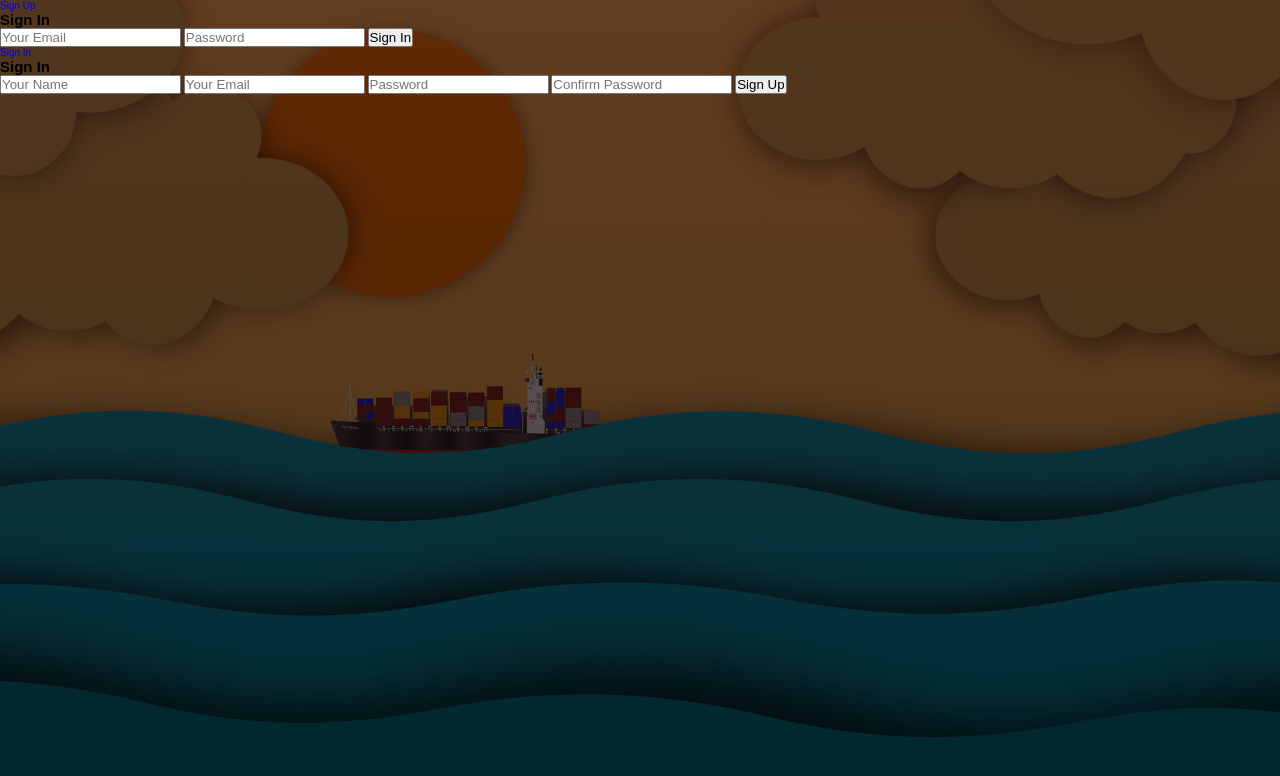
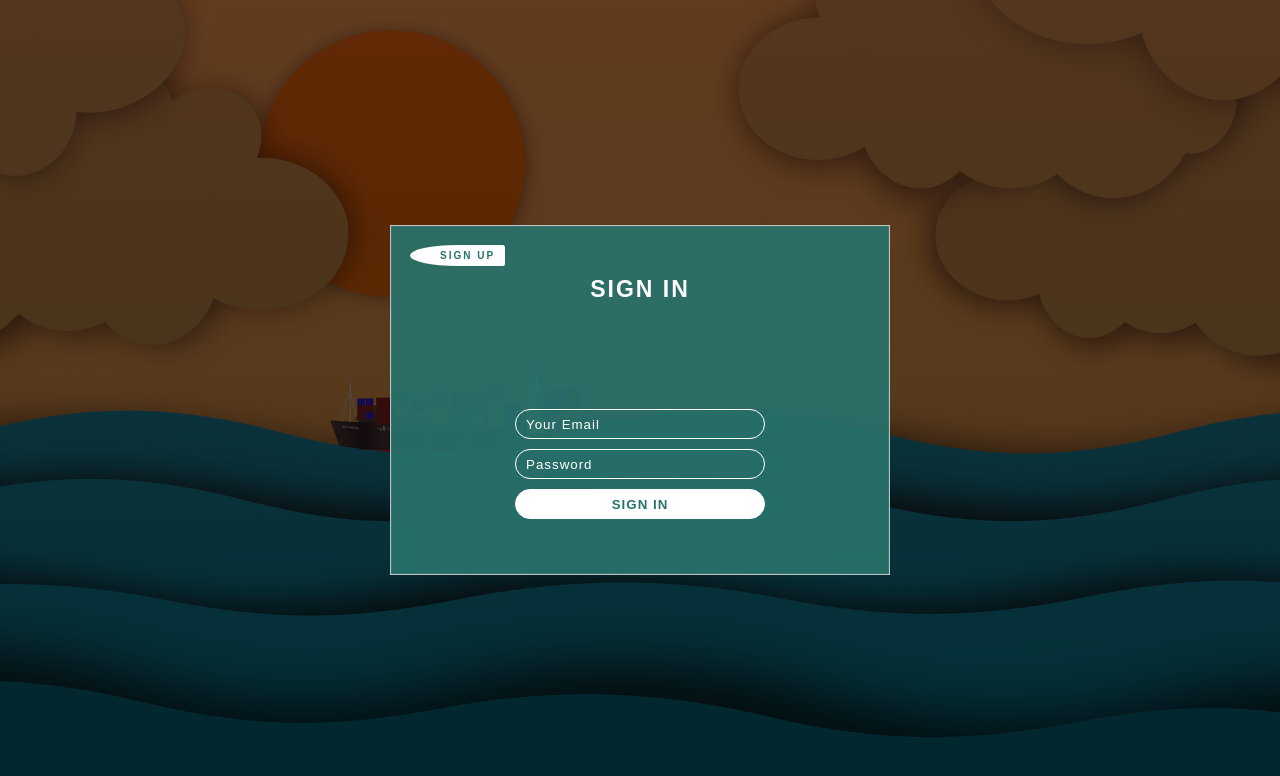
Before and after one commit to soeweiyan-phyo/3d-forms, a plain HTML site: page index.html in a window 1280 px wide. Drawn offline with Linux system fonts and the light colour scheme.

Commit message:
Styling signin form

```diff
--- a/index.html
+++ b/index.html
@@ -18,7 +18,8 @@
             <input type="submit" value="Sign In" />
           </div>
         </form>
-        <form class="signup-form">
+
+        <!-- <form class="signup-form">
           <a href="#" class="signin-btn">Sign In</a>
           <h2>Sign In</h2>
           <div class="inputs-wrapper">
@@ -28,7 +29,7 @@
             <input type="password" placeholder="Confirm Password" />
             <input type="submit" value="Sign Up" />
           </div>
-        </form>
+        </form> -->
       </div>
     </div>
     <script src="script.js"></script>
--- a/style.css
+++ b/style.css
@@ -17,3 +17,77 @@ html {
     url(images/bg.png) center no-repeat;
   background-size: cover;
 }
+
+.forms-wrapper {
+  position: absolute;
+  top: 50%;
+  left: 50%;
+  transform: translate(-50%, -50%);
+}
+
+.forms-wrapper form {
+  width: 50rem;
+  height: 35rem;
+  background-color: rgba(40, 114, 108, 0.925);
+
+  display: flex;
+  flex-direction: column;
+  justify-content: space-around;
+  align-items: center;
+  box-shadow: 0.1rem 0.1rem 0.1rem #ccc inset, -0.1rem -0.1rem 0.1rem #ccc inset;
+}
+
+form a {
+  position: absolute;
+  top: 2rem;
+  left: 2rem;
+
+  background-color: #fff;
+  font-weight: 600;
+  text-transform: uppercase;
+  color: rgb(40, 114, 108);
+  letter-spacing: 0.2rem;
+  padding: 0.5rem 1rem 0.5rem 3rem;
+  border-radius: 100% 0.5rem 0.5rem 100%;
+}
+
+form h2 {
+  font-size: 2.3rem;
+  text-transform: uppercase;
+  letter-spacing: 0.2rem;
+  color: #fff;
+}
+
+.inputs-wrapper {
+  display: flex;
+  flex-direction: column;
+}
+
+.inputs-wrapper input {
+  width: 25rem;
+  height: 3rem;
+  padding: 0.5rem 1rem;
+  margin: 0.5rem 0;
+
+  background-color: transparent;
+  border: 0.1rem #fff solid;
+  border-radius: 5rem;
+
+  color: #fff;
+  letter-spacing: 0.1rem;
+
+  outline: none;
+}
+
+.inputs-wrapper input::placeholder {
+  color: #fff;
+  font-weight: 300;
+}
+
+.inputs-wrapper input[type="submit"] {
+  background-color: #fff;
+  color: rgb(40, 114, 108);
+  text-transform: uppercase;
+  font-weight: 900;
+  cursor: pointer;
+}
```
